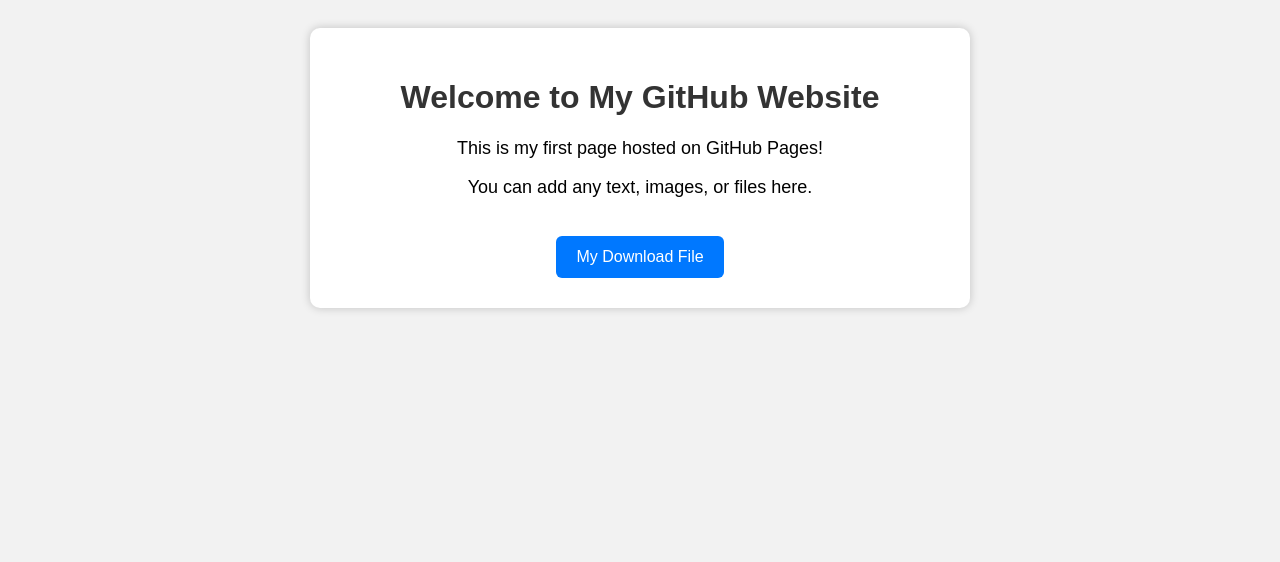
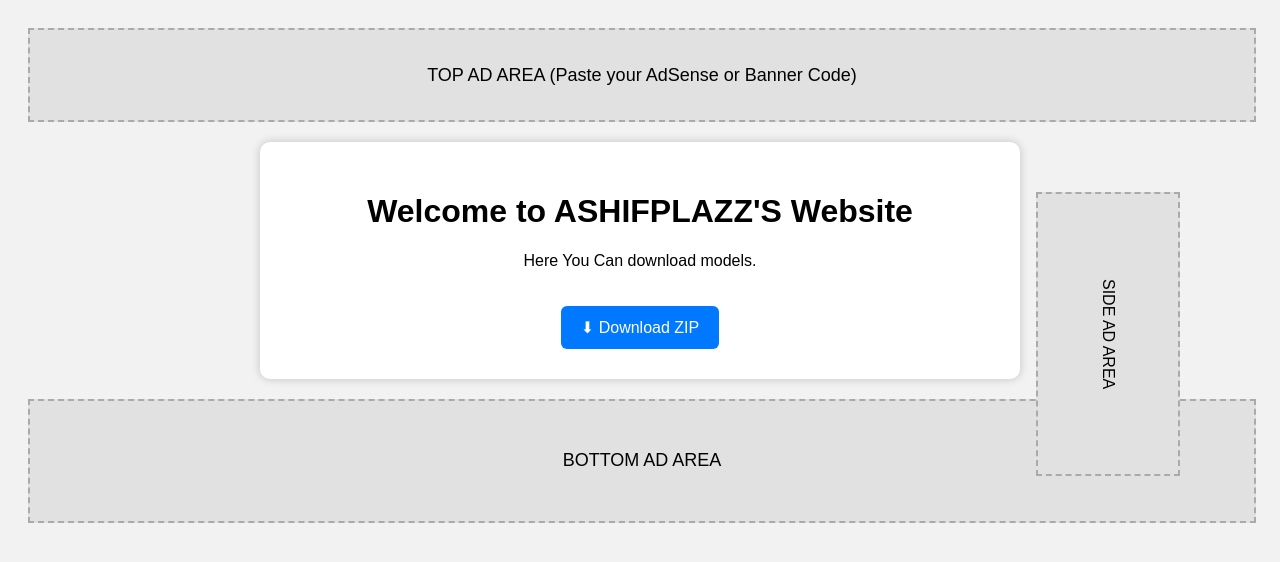
Before and after one commit to ASHIFPLAZZ/Ashifplazz-, a plain HTML site: page index.html in a window 1280 px wide. Drawn offline with Linux system fonts and the light colour scheme.

Commit message:
Add ad sections and update website content
Added advertisement sections and updated content.

```diff
--- a/index.html
+++ b/index.html
@@ -12,21 +12,60 @@
             padding: 20px;
             text-align: center;
         }
+
         .container {
             background: white;
-            max-width: 600px;
+            max-width: 700px;
             margin: auto;
             padding: 30px;
             border-radius: 10px;
             box-shadow: 0 0 10px rgba(0,0,0,0.2);
+            position: relative;
         }
-        h1 {
-            color: #333;
+
+        /* Top Banner Ad */
+        .top-ad {
+            width: 100%;
+            height: 90px;
+            background: #e1e1e1;
+            border: 2px dashed #aaa;
+            margin-bottom: 20px;
+            display: flex;
+            justify-content: center;
+            align-items: center;
+            font-size: 18px;
         }
-        p {
+
+        /* Right Side Ad Box */
+        .side-ad {
+            position: absolute;
+            right: -160px;
+            top: 50px;
+            width: 140px;
+            height: 280px;
+            background: #e1e1e1;
+            border: 2px dashed #aaa;
+            display: flex;
+            justify-content: center;
+            align-items: center;
+            font-size: 16px;
+            writing-mode: vertical-rl;
+            text-orientation: mixed;
+        }
+
+        /* Bottom Ad */
+        .bottom-ad {
+            width: 100%;
+            height: 120px;
+            background: #e1e1e1;
+            border: 2px dashed #aaa;
+            margin-top: 20px;
+            display: flex;
+            justify-content: center;
+            align-items: center;
             font-size: 18px;
-            margin-top: 10px;
         }
+
         a.button {
             display: inline-block;
             margin-top: 20px;
@@ -44,12 +83,29 @@
 </head>
 <body>
 
+    <!-- TOP AD AREA -->
+    <div class="top-ad">
+        TOP AD AREA (Paste your AdSense or Banner Code)
+    </div>
+
     <div class="container">
-        <h1>Welcome to My GitHub Website</h1>
-        <p>This is my first page hosted on GitHub Pages!</p>
-        <p>You can add any text, images, or files here.</p>
 
-        <a class="button" href="#">My Download File</a>
+        <!-- SIDE AD AREA -->
+        <div class="side-ad">
+            SIDE AD AREA
+        </div>
+
+        <h1>Welcome to ASHIFPLAZZ'S Website</h1>
+        <p>Here You Can download models.</p>
+
+        <!-- DOWNLOAD ZIP BUTTON -->
+        <a class="button" href="Download.zip" download>⬇ Download ZIP</a>
+
+    </div>
+
+    <!-- BOTTOM AD AREA -->
+    <div class="bottom-ad">
+        BOTTOM AD AREA
     </div>
 
 </body>
```
